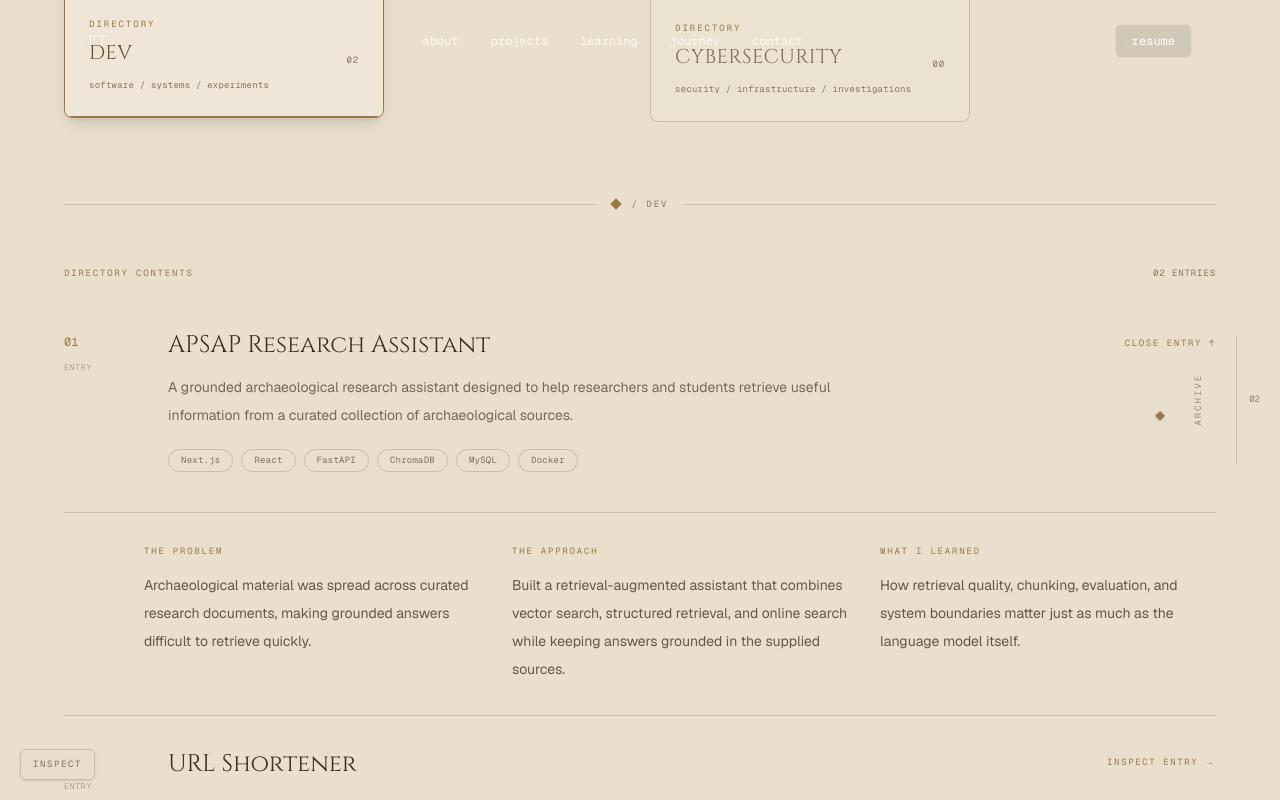
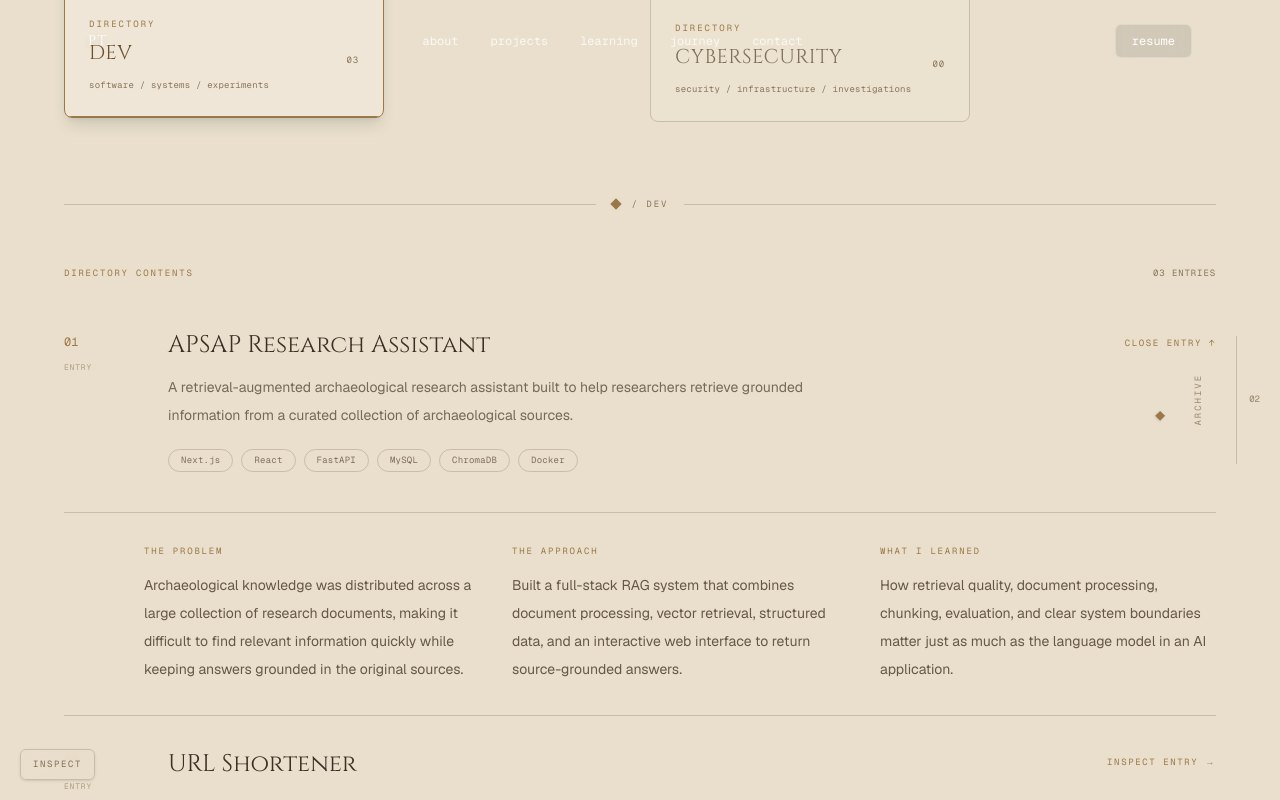
Before and after one commit to Palden78/PortfolioWebpage, a Next.js app: page /projects in a window 1280 px wide. Both pictures are taken after a click on the button 640 px from the left and 1757 px from the top of the page. Shown: the part 1357-2157 px from the top of the page. Built offline with nearby package versions, Linux system fonts and the light colour scheme.

Commit message:
populate projects archive from 2026 repos

```diff
--- a/components/Projects.tsx
+++ b/components/Projects.tsx
@@ -18,44 +18,59 @@ const devProjects: Project[] = [
     number: "01",
     title: "APSAP Research Assistant",
     description:
-      "A grounded archaeological research assistant designed to help researchers and students retrieve useful information from a curated collection of archaeological sources.",
+      "A retrieval-augmented archaeological research assistant built to help researchers retrieve grounded information from a curated collection of archaeological sources.",
     stack: [
       "Next.js",
       "React",
       "FastAPI",
+      "MySQL",
       "ChromaDB",
-      "MySQL",
       "Docker",
     ],
     problem:
-      "Archaeological material was spread across curated research documents, making grounded answers difficult to retrieve quickly.",
+      "Archaeological knowledge was distributed across a large collection of research documents, making it difficult to find relevant information quickly while keeping answers grounded in the original sources.",
     approach:
-      "Built a retrieval-augmented assistant that combines vector search, structured retrieval, and online search while keeping answers grounded in the supplied sources.",
+      "Built a full-stack RAG system that combines document processing, vector retrieval, structured data, and an interactive web interface to return source-grounded answers.",
     learned:
-      "How retrieval quality, chunking, evaluation, and system boundaries matter just as much as the language model itself.",
+      "How retrieval quality, document processing, chunking, evaluation, and clear system boundaries matter just as much as the language model in an AI application.",
   },
   {
     number: "02",
     title: "URL Shortener",
     description:
-      "A small backend-focused system built to understand how HTTP requests, persistence, validation, and deployment fit together in a real application.",
+      "A backend-focused URL shortening service built to explore the fundamentals of designing, persisting, and deploying a small production-style API.",
     stack: ["FastAPI", "PostgreSQL", "Docker", "Python"],
     problem:
-      "A URL shortener looks simple on the surface, but even a small service requires careful handling of data modeling, validation, failures, and configuration.",
+      "A URL shortener appears simple, but even a small service requires decisions around data modeling, validation, HTTP behavior, persistence, and deployment.",
     approach:
-      "Designed a REST API backed by PostgreSQL, containerized the application, and separated application logic from persistence and deployment concerns.",
+      "Designed a REST API backed by PostgreSQL and containerized the service with Docker, keeping application logic, persistence, and deployment concerns clearly separated.",
     learned:
-      "How seemingly simple backend systems expose important engineering decisions around data modeling, validation, configuration, and deployment.",
+      "How small backend systems expose core engineering concepts such as database modeling, API design, validation, configuration, and deployment.",
+  },
+  {
+    number: "03",
+    title: "Workout Tracker",
+    description:
+      "A local-first iPhone workout tracker built to replace an inconvenient notes-based workflow with structured workout logging, history, progression tracking, and reliable data backup.",
+    stack: [
+      "Expo",
+      "React Native",
+      "TypeScript",
+      "SQLite",
+      "XLSX",
+    ],
+    problem:
+      "Recording workouts in a notes app made structured tracking, reviewing progress, and maintaining workout history unnecessarily difficult.",
+    approach:
+      "Built a native mobile application with SQLite persistence, calendar-based logging, exercise management, progress statistics, streak tracking, and XLSX export/import for data portability.",
+    learned:
+      "How local persistence, transactional imports, data validation, mobile navigation, and designing around an actual personal workflow shape a useful application.",
   },
 ];
 
 const cybersecurityProjects: Project[] = [];
 
 type FolderType = "dev" | "cybersecurity";
-
-/* -------------------------------------------------------------------------- */
-/* Folder Icons                                                                */
-/* -------------------------------------------------------------------------- */
 
 function DevFolderIcon({ active }: { active: boolean }) {
   return (
@@ -64,46 +79,36 @@ function DevFolderIcon({ active }: { active: boolean }) {
       fill="none"
       xmlns="http://www.w3.org/2000/svg"
       className="h-20 w-24"
-      animate={{
-        y: active ? -2 : 0,
-      }}
-      transition={{
-        duration: 0.3,
-        ease: "easeOut",
-      }}
+      animate={{ y: active ? -2 : 0 }}
+      transition={{ duration: 0.3, ease: "easeOut" }}
     >
-      {/* Folder tab */}
       <motion.path
         d="M8 18C8 14.6863 10.6863 12 14 12H39L47 21H86C89.3137 21 92 23.6863 92 27V64C92 67.3137 89.3137 70 86 70H14C10.6863 70 8 67.3137 8 64V18Z"
         stroke="currentColor"
         strokeWidth="2"
         animate={{
-          fill: active ? "rgba(155, 120, 71, 0.16)" : "rgba(155, 120, 71, 0.08)",
+          fill: active
+            ? "rgba(155, 120, 71, 0.16)"
+            : "rgba(155, 120, 71, 0.08)",
         }}
         transition={{ duration: 0.25 }}
       />
 
-      {/* Folder body */}
       <motion.path
         d="M8 28H92V64C92 67.3137 89.3137 70 86 70H14C10.6863 70 8 67.3137 8 64V28Z"
         stroke="currentColor"
         strokeWidth="2"
-        animate={{
-          y: active ? -1 : 0,
-        }}
+        animate={{ y: active ? -1 : 0 }}
         transition={{ duration: 0.25 }}
       />
 
-      {/* Terminal prompt */}
       <motion.path
         d="M28 43L35 49L28 55"
         stroke="currentColor"
         strokeWidth="2"
         strokeLinecap="round"
         strokeLinejoin="round"
-        animate={{
-          x: active ? 2 : 0,
-        }}
+        animate={{ x: active ? 2 : 0 }}
         transition={{ duration: 0.25 }}
       />
 
@@ -112,9 +117,7 @@ function DevFolderIcon({ active }: { active: boolean }) {
         stroke="currentColor"
         strokeWidth="2"
         strokeLinecap="round"
-        animate={{
-          x: active ? 2 : 0,
-        }}
+        animate={{ x: active ? 2 : 0 }}
         transition={{ duration: 0.25 }}
       />
     </motion.svg>
@@ -128,21 +131,17 @@ function CybersecurityFolderIcon({ active }: { active: boolean }) {
       fill="none"
       xmlns="http://www.w3.org/2000/svg"
       className="h-20 w-24"
-      animate={{
-        y: active ? -2 : 0,
-      }}
-      transition={{
-        duration: 0.3,
-        ease: "easeOut",
-      }}
+      animate={{ y: active ? -2 : 0 }}
+      transition={{ duration: 0.3, ease: "easeOut" }}
     >
-      {/* Folder */}
       <motion.path
         d="M8 18C8 14.6863 10.6863 12 14 12H39L47 21H86C89.3137 21 92 23.6863 92 27V64C92 67.3137 89.3137 70 86 70H14C10.6863 70 8 67.3137 8 64V18Z"
         stroke="currentColor"
         strokeWidth="2"
         animate={{
-          fill: active ? "rgba(155, 120, 71, 0.16)" : "rgba(155, 120, 71, 0.08)",
+          fill: active
+            ? "rgba(155, 120, 71, 0.16)"
+            : "rgba(155, 120, 71, 0.08)",
         }}
         transition={{ duration: 0.25 }}
       />
@@ -153,42 +152,27 @@ function CybersecurityFolderIcon({ active }: { active: boolean }) {
         strokeWidth="2"
       />
 
-      {/* Shield */}
       <motion.path
         d="M50 39L62 43V51C62 58 56.5 62 50 65C43.5 62 38 58 38 51V43L50 39Z"
         stroke="currentColor"
         strokeWidth="2"
         strokeLinejoin="round"
-        animate={{
-          scale: active ? 1.08 : 1,
-        }}
-        style={{
-          transformOrigin: "50% 52px",
-        }}
-        transition={{
-          duration: 0.3,
-          ease: "easeOut",
-        }}
+        animate={{ scale: active ? 1.08 : 1 }}
+        style={{ transformOrigin: "50% 52px" }}
+        transition={{ duration: 0.3, ease: "easeOut" }}
       />
 
-      {/* Shield centre */}
       <motion.path
         d="M44.5 51L48 54.5L55.5 47"
         stroke="currentColor"
         strokeWidth="2"
         strokeLinecap="round"
         strokeLinejoin="round"
-        animate={{
-          opacity: active ? 1 : 0.65,
-        }}
+        animate={{ opacity: active ? 1 : 0.65 }}
       />
     </motion.svg>
   );
 }
-
-/* -------------------------------------------------------------------------- */
-/* Folder                                                                       */
-/* -------------------------------------------------------------------------- */
 
 function ProjectFolder({
   type,
@@ -208,16 +192,9 @@ function ProjectFolder({
       type="button"
       onClick={onClick}
       initial={false}
-      animate={{
-        y: active ? -4 : 0,
-      }}
-      whileHover={{
-        y: -7,
-      }}
-      transition={{
-        duration: 0.3,
-        ease: "easeOut",
-      }}
+      animate={{ y: active ? -4 : 0 }}
+      whileHover={{ y: -7 }}
+      transition={{ duration: 0.3, ease: "easeOut" }}
       className={`group relative w-full max-w-xs text-left ${
         active ? "text-[#6d512e]" : "text-[#806f59]"
       }`}
@@ -229,7 +206,6 @@ function ProjectFolder({
             : "border-[#c9bda7] bg-[#eee5d5]/45 hover:border-[#9b7847] hover:bg-[#f2e9da]/70"
         }`}
       >
-        {/* Decorative corner mark */}
         <div
           className={`absolute right-4 top-4 h-2 w-2 rotate-45 border transition-all duration-300 ${
             active
@@ -238,7 +214,6 @@ function ProjectFolder({
           }`}
         />
 
-        {/* Folder icon */}
         <div className="mb-5">
           {type === "dev" ? (
             <DevFolderIcon active={active} />
@@ -247,13 +222,11 @@ function ProjectFolder({
           )}
         </div>
 
-        {/* Metadata */}
         <div className="flex items-end justify-between gap-4">
           <div>
             <p className="font-mono text-[9px] tracking-[0.22em] text-[#9b7847]">
               DIRECTORY
             </p>
-
             <h3 className="mt-2 font-cinzel text-xl tracking-wide">
               {title}
             </h3>
@@ -264,44 +237,32 @@ function ProjectFolder({
           </span>
         </div>
 
-        {/* Folder description */}
         <p className="mt-3 font-mono text-[9px] tracking-wide text-[#8a755b]">
           {type === "dev"
             ? "software / systems / experiments"
             : "security / infrastructure / investigations"}
         </p>
 
-        {/* Active underline */}
         <motion.div
           className="absolute bottom-0 left-0 h-px bg-[#9b7847]"
           initial={{ width: 0 }}
-          animate={{
-            width: active ? "100%" : "0%",
-          }}
-          transition={{
-            duration: 0.35,
-            ease: "easeOut",
-          }}
+          animate={{ width: active ? "100%" : "0%" }}
+          transition={{ duration: 0.35, ease: "easeOut" }}
         />
       </div>
 
-      {/* Hover hint */}
       <motion.div
         initial={{ opacity: 0, x: -4 }}
         whileHover={{ opacity: 1, x: 0 }}
         transition={{ duration: 0.2 }}
         className="mt-2 flex items-center gap-2 font-mono text-[8px] tracking-[0.2em] text-[#9b7847]"
       >
-        <span>{active ? "OPEN DIRECTORY" : "OPEN DIRECTORY"}</span>
+        <span>OPEN DIRECTORY</span>
         <span>→</span>
       </motion.div>
     </motion.button>
   );
 }
-
-/* -------------------------------------------------------------------------- */
-/* Project Entry                                                                */
-/* -------------------------------------------------------------------------- */
 
 function ProjectEntry({
   project,
@@ -322,17 +283,12 @@ function ProjectEntry({
       initial={{ opacity: 0, y: 12 }}
       animate={{ opacity: 1, y: 0 }}
       exit={{ opacity: 0, y: -8 }}
-      transition={{
-        duration: 0.3,
-        delay: index * 0.05,
-      }}
+      transition={{ duration: 0.3, delay: index * 0.05 }}
       className="border-b border-[#c9bda7] py-8"
     >
       <button
         type="button"
-        onClick={() =>
-          setOpenProject(isOpen ? null : project.number)
-        }
+        onClick={() => setOpenProject(isOpen ? null : project.number)}
         className="w-full text-left"
       >
         <div className="grid gap-6 md:grid-cols-[80px_1fr_auto] md:items-start">
@@ -340,16 +296,13 @@ function ProjectEntry({
             <span className="font-mono text-xs text-[#9b7847]">
               {project.number}
             </span>
-
             <p className="mt-2 font-mono text-[8px] tracking-widest text-[#b09e84]">
               ENTRY
             </p>
           </div>
 
           <div>
-            <h3 className="font-cinzel text-2xl">
-              {project.title}
-            </h3>
+            <h3 className="font-cinzel text-2xl">{project.title}</h3>
 
             <p className="mt-3 max-w-2xl text-sm leading-7 text-[#756957]">
               {project.description}
@@ -379,10 +332,7 @@ function ProjectEntry({
             initial={{ height: 0, opacity: 0 }}
             animate={{ height: "auto", opacity: 1 }}
             exit={{ height: 0, opacity: 0 }}
-            transition={{
-              duration: 0.35,
-              ease: "easeInOut",
-            }}
+            transition={{ duration: 0.35, ease: "easeInOut" }}
             className="overflow-hidden"
           >
             <div className="mt-10 grid gap-8 border-t border-[#c9bda7] pt-8 md:grid-cols-3 md:pl-[80px]">
@@ -390,7 +340,6 @@ function ProjectEntry({
                 <p className="font-mono text-[9px] tracking-[0.2em] text-[#9b7847]">
                   THE PROBLEM
                 </p>
-
                 <p className="mt-3 text-sm leading-7 text-[#665846]">
                   {project.problem}
                 </p>
@@ -400,7 +349,6 @@ function ProjectEntry({
                 <p className="font-mono text-[9px] tracking-[0.2em] text-[#9b7847]">
                   THE APPROACH
                 </p>
-
                 <p className="mt-3 text-sm leading-7 text-[#665846]">
                   {project.approach}
                 </p>
@@ -410,7 +358,6 @@ function ProjectEntry({
                 <p className="font-mono text-[9px] tracking-[0.2em] text-[#9b7847]">
                   WHAT I LEARNED
                 </p>
-
                 <p className="mt-3 text-sm leading-7 text-[#665846]">
                   {project.learned}
                 </p>
@@ -423,21 +370,12 @@ function ProjectEntry({
   );
 }
 
-/* -------------------------------------------------------------------------- */
-/* Main Projects                                                                */
-/* -------------------------------------------------------------------------- */
-
 export default function Projects() {
-  const [activeFolder, setActiveFolder] =
-    useState<FolderType>("dev");
-
-  const [openProject, setOpenProject] =
-    useState<string | null>(null);
+  const [activeFolder, setActiveFolder] = useState<FolderType>("dev");
+  const [openProject, setOpenProject] = useState<string | null>(null);
 
   const projects =
-    activeFolder === "dev"
-      ? devProjects
-      : cybersecurityProjects;
+    activeFolder === "dev" ? devProjects : cybersecurityProjects;
 
   function changeFolder(folder: FolderType) {
     setActiveFolder(folder);
@@ -447,19 +385,12 @@ export default function Projects() {
   return (
     <section className="bg-[#e9dfcc] px-6 py-24 text-[#3b3025]">
       <div className="mx-auto max-w-6xl">
-        {/* ---------------------------------------------------------------- */}
-        {/* Header                                                            */}
-        {/* ---------------------------------------------------------------- */}
-
         <div className="mb-12 flex flex-col gap-4 border-b border-[#c9bda7] pb-4 sm:flex-row sm:items-end sm:justify-between">
           <div>
             <p className="font-mono text-[10px] tracking-[0.25em] text-[#9b7847]">
               ARCHIVE
             </p>
-
-            <h2 className="mt-2 font-cinzel text-3xl">
-              Project directory
-            </h2>
+            <h2 className="mt-2 font-cinzel text-3xl">Project directory</h2>
           </div>
 
           <div className="font-mono text-[10px] tracking-widest text-[#8a755b]">
@@ -467,22 +398,13 @@ export default function Projects() {
           </div>
         </div>
 
-        {/* ---------------------------------------------------------------- */}
-        {/* Folder Directory                                                  */}
-        {/* ---------------------------------------------------------------- */}
-
         <div className="relative">
-          {/* Small archive label */}
           <div className="mb-5 flex items-center gap-3">
             <span className="font-mono text-[9px] tracking-[0.2em] text-[#8a755b]">
               DIRECTORIES
             </span>
-
             <span className="h-px flex-1 bg-[#c9bda7]" />
-
-            <span className="font-mono text-[9px] text-[#b09e84]">
-              02
-            </span>
+            <span className="font-mono text-[9px] text-[#b09e84]">02</span>
           </div>
 
           <div className="grid gap-5 sm:grid-cols-2">
@@ -499,16 +421,10 @@ export default function Projects() {
               title="CYBERSECURITY"
               count={cybersecurityProjects.length}
               active={activeFolder === "cybersecurity"}
-              onClick={() =>
-                changeFolder("cybersecurity")
-              }
+              onClick={() => changeFolder("cybersecurity")}
             />
           </div>
         </div>
-
-        {/* ---------------------------------------------------------------- */}
-        {/* Directory Divider                                                 */}
-        {/* ---------------------------------------------------------------- */}
 
         <div className="my-14 flex items-center gap-4">
           <div className="h-px flex-1 bg-[#c9bda7]" />
@@ -520,7 +436,6 @@ export default function Projects() {
             className="flex items-center gap-3"
           >
             <span className="h-2 w-2 rotate-45 bg-[#9b7847]" />
-
             <span className="font-mono text-[9px] tracking-[0.22em] text-[#8a755b]">
               / {activeFolder === "dev" ? "DEV" : "CYBERSECURITY"}
             </span>
@@ -528,10 +443,6 @@ export default function Projects() {
 
           <div className="h-px flex-1 bg-[#c9bda7]" />
         </div>
-
-        {/* ---------------------------------------------------------------- */}
-        {/* Project List                                                      */}
-        {/* ---------------------------------------------------------------- */}
 
         <AnimatePresence mode="wait">
           {projects.length > 0 ? (
@@ -549,9 +460,7 @@ export default function Projects() {
 
                 <p className="font-mono text-[9px] tracking-widest text-[#8a755b]">
                   {String(projects.length).padStart(2, "0")}{" "}
-                  {projects.length === 1
-                    ? "ENTRY"
-                    : "ENTRIES"}
+                  {projects.length === 1 ? "ENTRY" : "ENTRIES"}
                 </p>
               </div>
 
@@ -568,10 +477,6 @@ export default function Projects() {
               </div>
             </motion.div>
           ) : (
-            /* ------------------------------------------------------------ */
-            /* Cybersecurity Empty State                                    */
-            /* ------------------------------------------------------------ */
-
             <motion.div
               key="empty"
               initial={{ opacity: 0, y: 12 }}
@@ -580,7 +485,6 @@ export default function Projects() {
               transition={{ duration: 0.3 }}
               className="relative overflow-hidden rounded-lg border border-dashed border-[#c9bda7] bg-[#eee5d5]/35 px-6 py-20 text-center"
             >
-              {/* Background coordinates */}
               <div className="pointer-events-none absolute left-5 top-5 font-mono text-[8px] leading-5 tracking-widest text-[#b09e84]">
                 RECORD STATUS
                 <br />
@@ -593,7 +497,6 @@ export default function Projects() {
                 CYBER / 00
               </div>
 
-              {/* Icon */}
               <div className="mx-auto mb-6 flex h-16 w-16 items-center justify-center rounded-full border border-[#c9bda7] bg-[#e9dfcc]">
                 <svg
                   viewBox="0 0 40 40"
@@ -606,7 +509,6 @@ export default function Projects() {
                     stroke="currentColor"
                     strokeWidth="1.5"
                   />
-
                   <path
                     d="M15 18L18.5 21.5L25 15"
                     stroke="currentColor"
@@ -626,14 +528,13 @@ export default function Projects() {
               </h3>
 
               <p className="mx-auto mt-4 max-w-md text-sm leading-7 text-[#756957]">
-                No cybersecurity projects are publicly documented
-                yet. This directory is reserved for future security
-                experiments, investigations, and systems.
+                No cybersecurity projects are publicly documented yet. This
+                directory is reserved for future security experiments,
+                investigations, and systems.
               </p>
 
               <div className="mt-7 inline-flex items-center gap-3 border border-[#c9bda7] px-4 py-2">
                 <span className="h-1.5 w-1.5 rounded-full bg-[#b8a487]" />
-
                 <span className="font-mono text-[9px] tracking-[0.18em] text-[#8a755b]">
                   STATUS / IN PROGRESS
                 </span>
```
